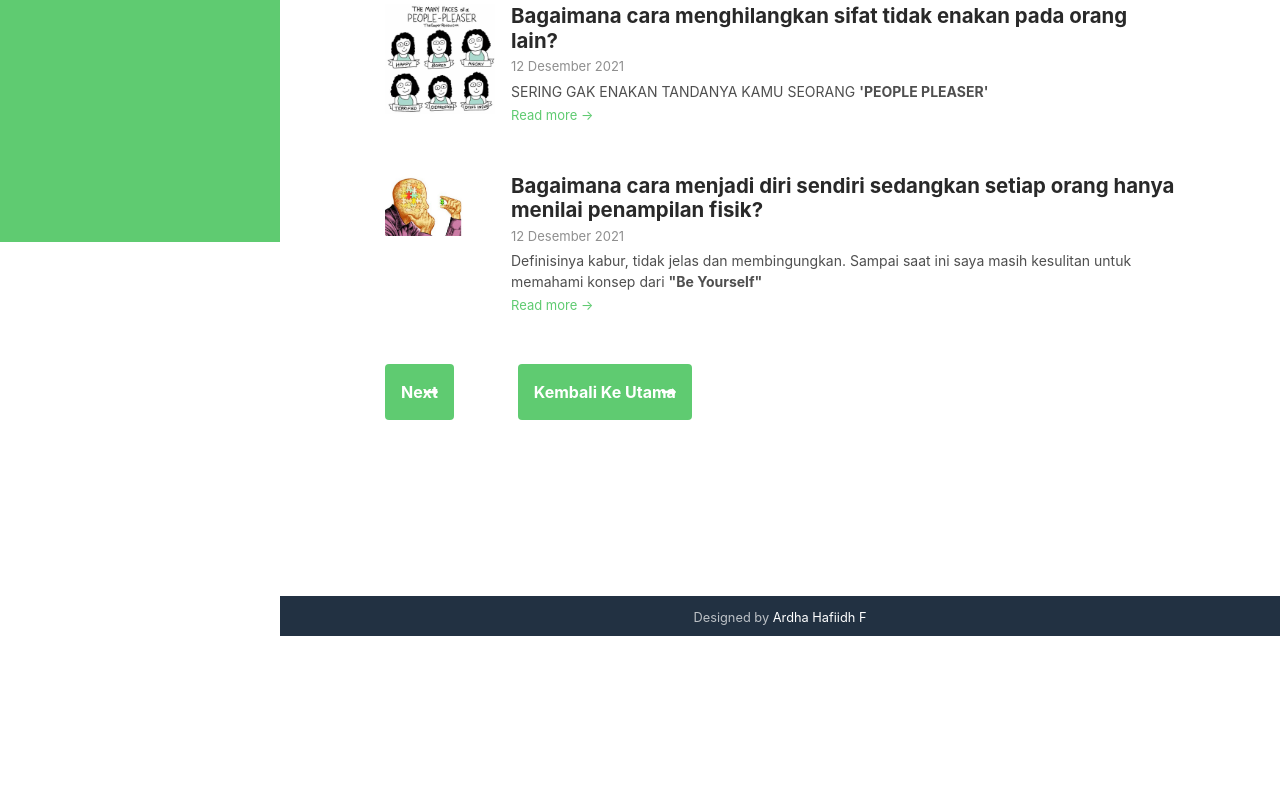
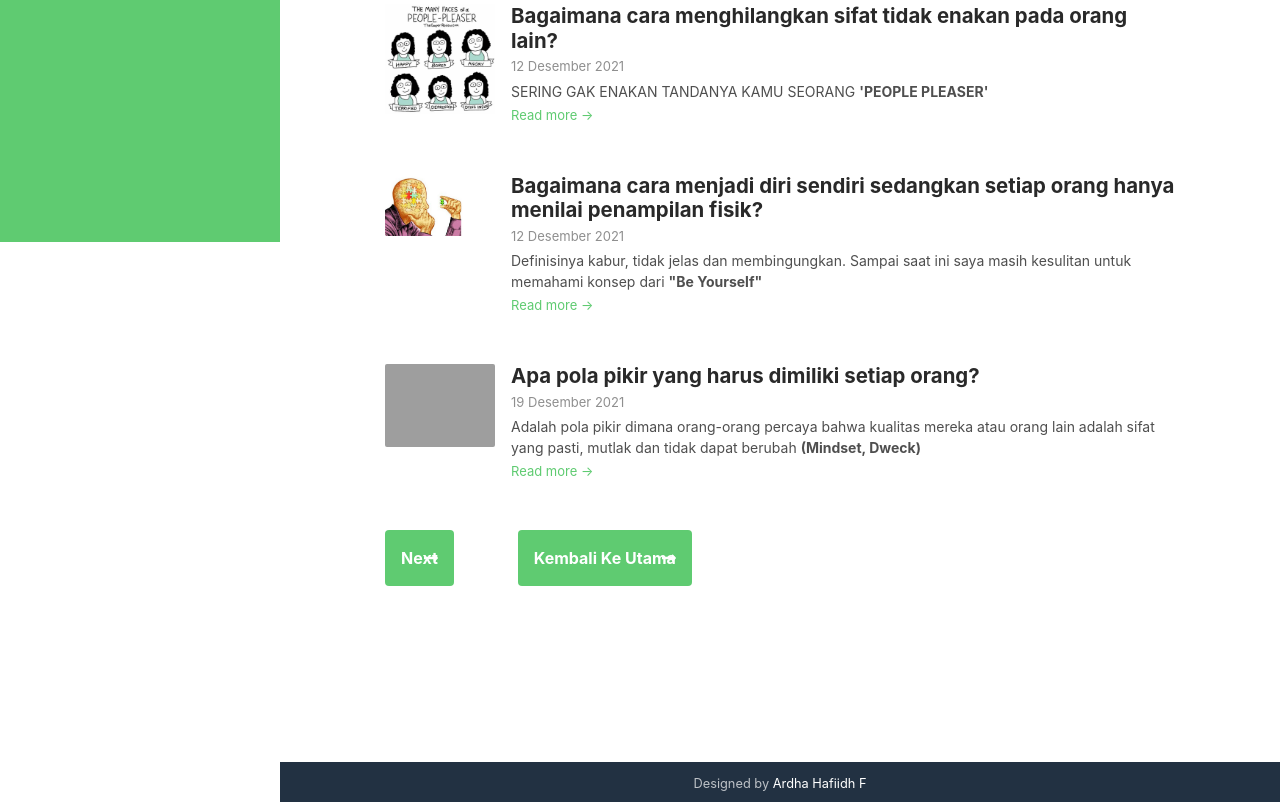
Before and after one commit to ardhafriansyah/ardhafriansyah2021, a plain HTML site: page artikelngulik.html in a window 1280 px wide. Shown: the part 558-1360 px from the top of the page. Before the commit the page ends 1194 px from the top, so only its background shows below. Drawn offline with nearby package versions, Linux system fonts and the light colour scheme; grey boxes are pictures that could not be loaded; files whose address does not match are found by name.

Commit message:
Update artikelngulik.html

```diff
--- a/artikelngulik.html
+++ b/artikelngulik.html
@@ -126,11 +126,29 @@
 			    </div><!--//item-->
 
 
+				<div class="item mb-5">
+				    <div class="media">
+					    <img class="mr-3 img-fluid post-thumb d-none d-md-flex" src="assets/images/konten/konten5.jpg" alt="image">
+					    <div class="media-body">
+						    <h3 class="title mb-1"><a href="konten5.html">Apa pola pikir yang harus dimiliki setiap orang?
+
+							</a></h3>
+						    <div class="meta mb-1"><span class="date">19 Desember 2021</span></div>
+						    <div class="intro">Adalah pola pikir dimana orang-orang percaya bahwa kualitas mereka atau orang lain adalah sifat yang pasti, mutlak dan tidak dapat berubah
+				<b>  (Mindset, Dweck)</b></div>
+							<a class="more-link" href="konten5.html">Read more &rarr;</a>
+
+						</div><!--//media-body-->
+				    </div><!--//media-->
+			    </div><!--//item-->
+
+
+
 
 
 			    <nav class="blog-nav nav nav-justified my-5">
 				  <a class="nav-link-prev nav-item nav-link d-none rounded-left" href="#">Previous<i class="arrow-prev fas fa-long-arrow-alt-left"></i></a>
-				<p style="padding-bottom: 4rem; padding-right: 4rem;">  <a class="nav-link-next nav-item nav-link rounded" href="#">Next<i class="arrow-next fas fa-long-arrow-alt-right"></i></a>
+				<p style="padding-bottom: 4rem; padding-right: 4rem;">  <a class="nav-link-next nav-item nav-link rounded" href="artikelngulik2.html">Next<i class="arrow-next fas fa-long-arrow-alt-right"></i></a>
 				</p>
 					<p>  <a class="nav-link-next nav-item nav-link rounded" href="index.html">Kembali Ke Utama<i class="arrow-next fas fa-long-arrow-alt-right"></i></a>
 				</p>
@@ -142,7 +160,7 @@
 	    <footer class="footer text-center py-2 theme-bg-dark">
 
 	        <!--/* This template is released under the Creative Commons Attribution 3.0 License. Please keep the attribution link below when using for your own project. Thank you for your support. :) If you'd like to use the template without the attribution, you can buy the commercial license via our website: themes.3rdwavemedia.com */-->
-                <small class="copyright">Designed  <i class= style="color: #fb866a;"></i> by <a href="#" target="_blank">Ardha Hafiidh F</a></small>
+                <small class="copyright">Designed  <i class= style="color: #fb866a;"></i> by <a href="#" target="#">Ardha Hafiidh F</a></small>
 
 	    </footer>
 
```
